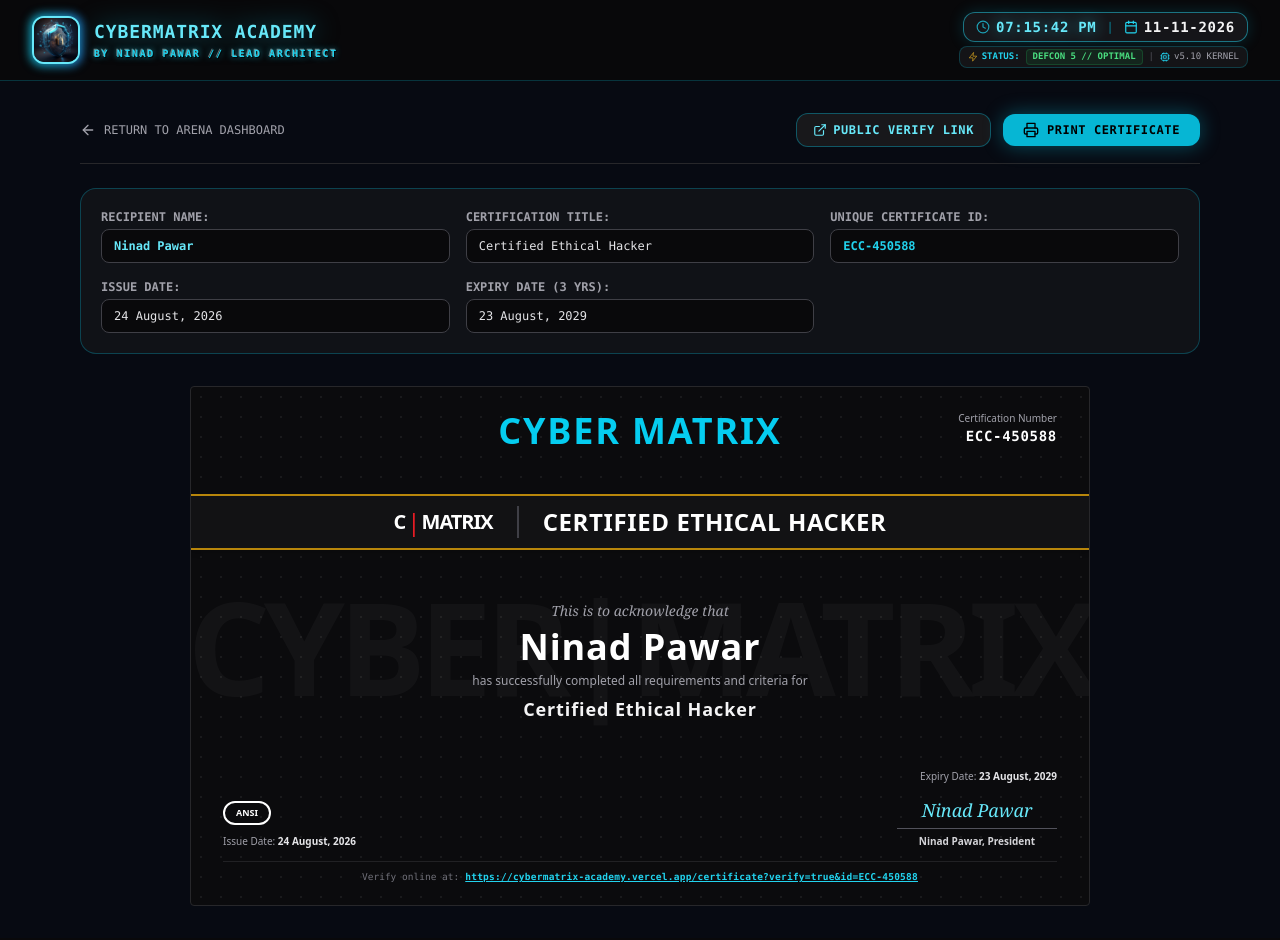
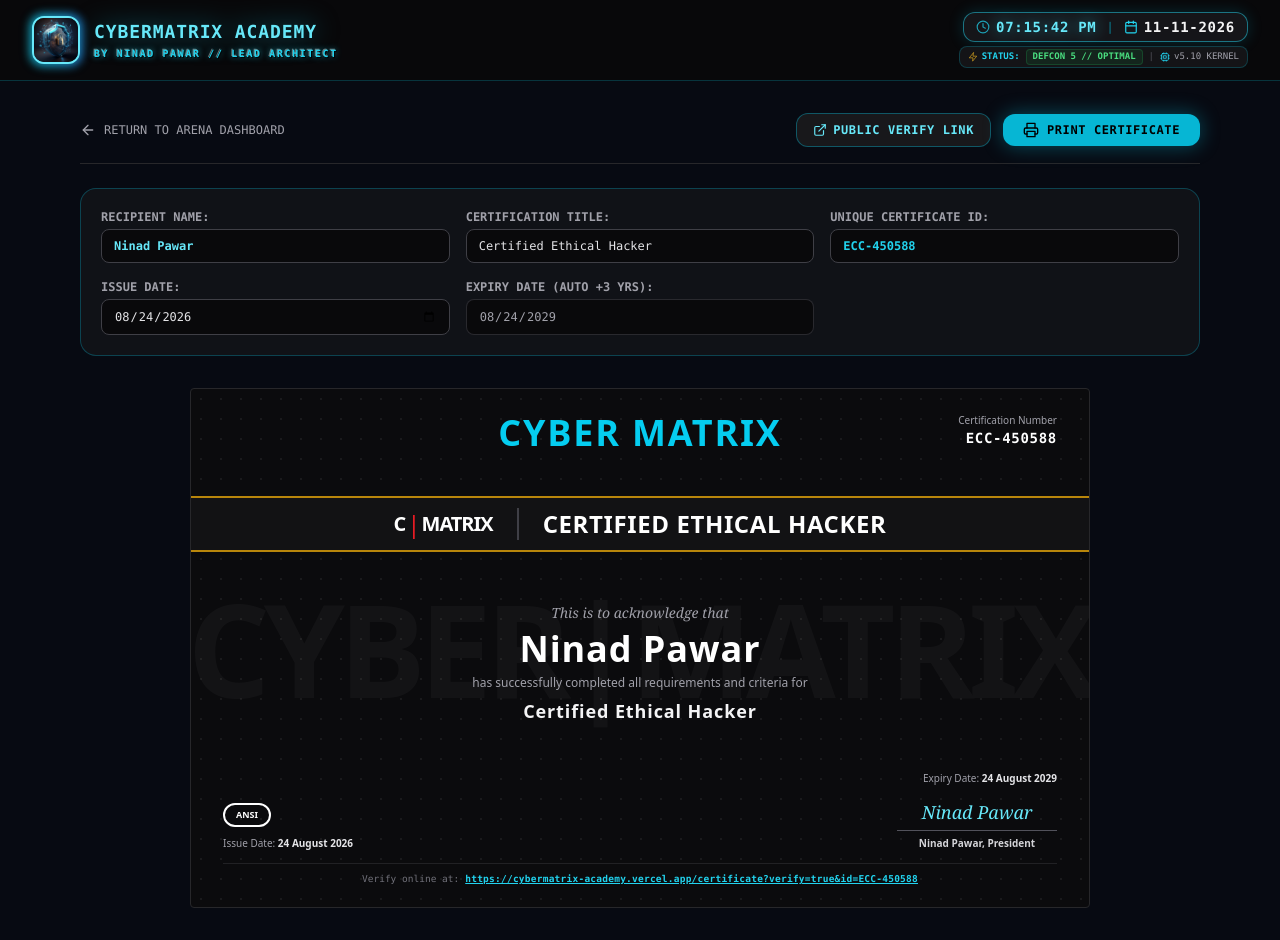
Before and after one commit to ninadcyber88-max/cybermatrix-academy, a Next.js app: page /certificate in a window 1280 px wide. Built offline with nearby package versions, Linux system fonts and the light colour scheme.

Commit message:
Refactor date handling for certificate issuance
Updated issue and expiry date handling to use date inputs and auto-calculate expiry based on the issue date. Enhanced date formatting for display purposes.

```diff
--- a/app/certificate/page.tsx
+++ b/app/certificate/page.tsx
@@ -13,8 +13,36 @@ function CertificateContent() {
   const [recipientName, setRecipientName] = useState('Ninad Pawar');
   const [trackName, setTrackName] = useState('Certified Ethical Hacker');
   const [certNumber, setCertNumber] = useState('ECC-' + Math.floor(100000 + Math.random() * 900000));
-  const [issueDate, setIssueDate] = useState('24 August, 2026');
-  const [expiryDate, setExpiryDate] = useState('23 August, 2029');
+
+  // Default dates in YYYY-MM-DD format for date inputs
+  const [issueDate, setIssueDate] = useState('2026-08-24');
+  const [expiryDate, setExpiryDate] = useState('2029-08-24');
+
+  // Function to auto-calculate expiry date (+3 Years) when issue date changes
+  const handleIssueDateChange = (e) => {
+    const newIssueDate = e.target.value;
+    setIssueDate(newIssueDate);
+
+    if (newIssueDate) {
+      const dateObj = new Date(newIssueDate);
+      dateObj.setFullYear(dateObj.getFullYear() + 3); // Add 3 years
+
+      const year = dateObj.getFullYear();
+      const month = String(dateObj.getMonth() + 1).padStart(2, '0');
+      const day = String(dateObj.getDate()).padStart(2, '0');
+
+      setExpiryDate(`${year}-${month}-${day}`);
+    }
+  };
+
+  // Helper to format date nicely for the certificate display (e.g., 24 August, 2026)
+  const formatDisplayDate = (dateStr) => {
+    if (!dateStr) return '';
+    const [y, m, d] = dateStr.split('-');
+    if (!y || !m || !d) return dateStr;
+    const dateObj = new Date(y, m - 1, d);
+    return dateObj.toLocaleDateString('en-GB', { day: 'numeric', month: 'long', year: 'numeric' });
+  };
 
   const verificationUrl = `https://cybermatrix-academy.vercel.app/certificate?verify=true&id=${certNumber}`;
 
@@ -25,7 +53,6 @@ function CertificateContent() {
   return (
     <div className={`min-h-screen bg-[#070a12] text-zinc-100 font-sans selection:bg-cyan-500/30 selection:text-cyan-300 print:bg-black print:min-h-0 print:p-0 print:m-0 ${isViewOnly ? 'py-6 px-3 flex flex-col justify-center items-center' : ''}`}>
 
-      {/* 1. Global Header */}
       {!isViewOnly && (
         <div className="print:hidden">
           <CyberSmokeHeader />
@@ -34,7 +61,6 @@ function CertificateContent() {
 
       <main className={`max-w-6xl mx-auto px-4 ${isViewOnly ? 'p-0 w-full' : 'py-8'} print:max-w-none print:p-0 print:m-0`}>
 
-        {/* Navigation & Controls for Admin/Editor Mode */}
         {!isViewOnly && (
           <>
             <div className="print:hidden flex flex-col md:flex-row items-start md:items-center justify-between gap-4 mb-6 pb-4 border-b border-zinc-800">
@@ -66,7 +92,7 @@ function CertificateContent() {
               </div>
             </div>
 
-            {/* Admin Dynamic Issue Controls Box */}
+            {/* Admin Controls with Auto Expiry Calculation */}
             <div className="print:hidden p-5 rounded-2xl bg-zinc-900/60 border border-cyan-500/30 mb-8 grid grid-cols-1 md:grid-cols-3 gap-4 text-xs font-mono">
               <div>
                 <label className="block text-zinc-400 mb-1 font-bold">RECIPIENT NAME:</label>
@@ -101,27 +127,26 @@ function CertificateContent() {
               <div>
                 <label className="block text-zinc-400 mb-1 font-bold">ISSUE DATE:</label>
                 <input
-                  type="text"
+                  type="date"
                   value={issueDate}
-                  onChange={(e) => setIssueDate(e.target.value)}
+                  onChange={handleIssueDateChange}
                   className="w-full bg-zinc-950 border border-zinc-700 rounded-lg px-3 py-2 text-zinc-200 focus:border-cyan-400 outline-none"
                 />
               </div>
 
               <div>
-                <label className="block text-zinc-400 mb-1 font-bold">EXPIRY DATE (3 YRS):</label>
+                <label className="block text-zinc-400 mb-1 font-bold">EXPIRY DATE (AUTO +3 YRS):</label>
                 <input
-                  type="text"
+                  type="date"
                   value={expiryDate}
-                  onChange={(e) => setExpiryDate(e.target.value)}
-                  className="w-full bg-zinc-950 border border-zinc-700 rounded-lg px-3 py-2 text-zinc-200 focus:border-cyan-400 outline-none"
+                  readOnly
+                  className="w-full bg-zinc-950 border border-zinc-700/60 rounded-lg px-3 py-2 text-zinc-400 outline-none cursor-not-allowed"
                 />
               </div>
             </div>
           </>
         )}
 
-        {/* View-Only Verified Badge Banner */}
         {isViewOnly && (
           <div className="print:hidden max-w-4xl mx-auto mb-4 px-4 py-2 rounded-xl bg-green-500/10 border border-green-500/30 flex items-center justify-between text-xs font-mono">
             <div className="flex items-center space-x-2 text-green-400">
@@ -138,7 +163,7 @@ function CertificateContent() {
           </div>
         )}
 
-        {/* 2. OFFICIAL CYBER MATRIX CERTIFICATE TEMPLATE */}
+        {/* Certificate Card Render */}
         <div className="cert-outer-wrapper">
           <div className="certificate-card relative bg-[#0b0b0d] border border-zinc-800 text-white flex flex-col justify-between overflow-hidden select-none">
 
@@ -201,14 +226,14 @@ function CertificateContent() {
                   </div>
                   <div>
                     <p className="text-[10px] text-zinc-400 font-sans">
-                      Issue Date: <span className="font-bold text-zinc-200">{issueDate}</span>
+                      Issue Date: <span className="font-bold text-zinc-200">{formatDisplayDate(issueDate)}</span>
                     </p>
                   </div>
                 </div>
 
                 <div className="flex flex-col items-end space-y-1 text-right">
                   <p className="text-[10px] text-zinc-400 font-sans mb-1">
-                    Expiry Date: <span className="font-bold text-zinc-200">{expiryDate}</span>
+                    Expiry Date: <span className="font-bold text-zinc-200">{formatDisplayDate(expiryDate)}</span>
                   </p>
                   <div className="pt-1 text-center">
                     <p className="font-serif italic text-base sm:text-lg text-cyan-300 leading-none">Ninad Pawar</p>
```
